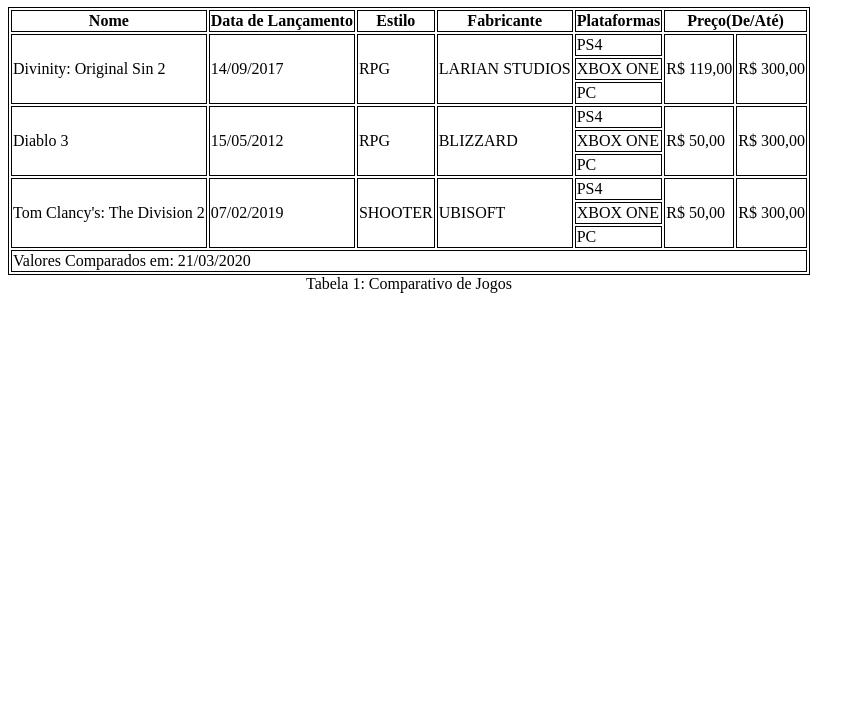
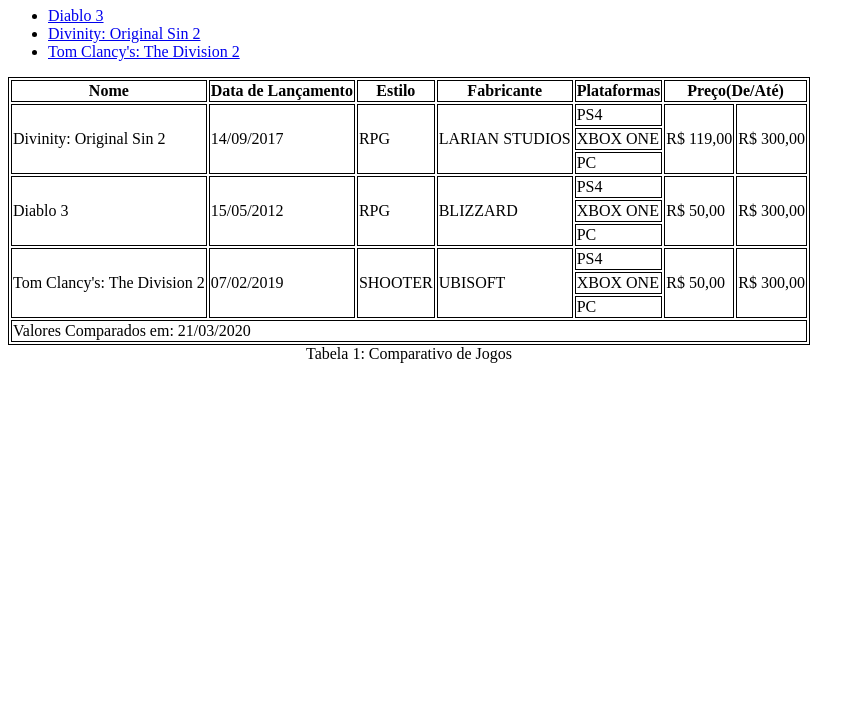
Before and after one commit to Karnameron/Repositorio-Lucas, a plain HTML site: page Trabalho Programação Web/index.html in a window 1280 px wide. Shown: the part 73-800 px from the top of the page, without its empty margins (0-865 px from the left). Drawn offline with Linux system fonts and the light colour scheme.

Commit message:
Update index.html
Adicionando as referências na página index para as outras páginas html.

```diff
--- a/Trabalho Programação Web/index.html
+++ b/Trabalho Programação Web/index.html
@@ -15,6 +15,13 @@
     </head>
     <body>
 	<h1>MEUS JOGOS</h1>
+         <ul>
+
+        <li><a href="diablo.html" target="_blank">Diablo 3 </a></li>
+	<li><a href="divinity 2.html" target="_blank">Divinity: Original Sin 2 </a></li>
+	<li><a href="the division 2.html" target="_blank">Tom Clancy's: The Division 2</a></li>
+
+     </ul>
 	<table border="1"  style=“border: 1px solid black;”>
 	 <caption style="caption-side:bottom">Tabela 1: Comparativo de Jogos</caption>
     <thead>
```
